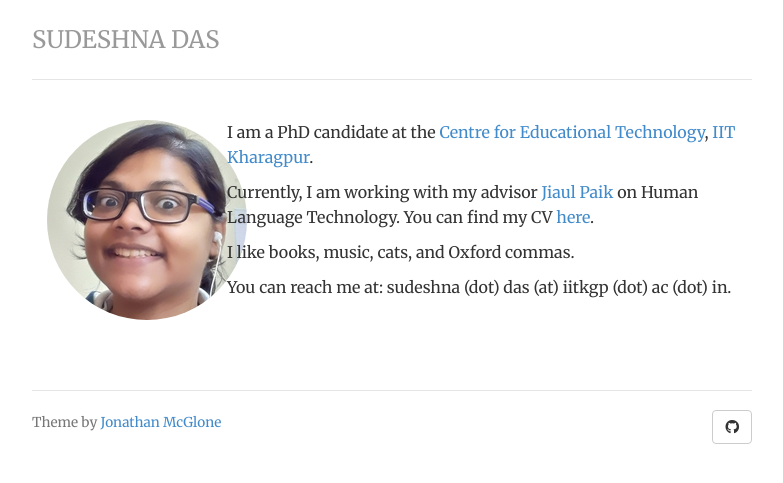
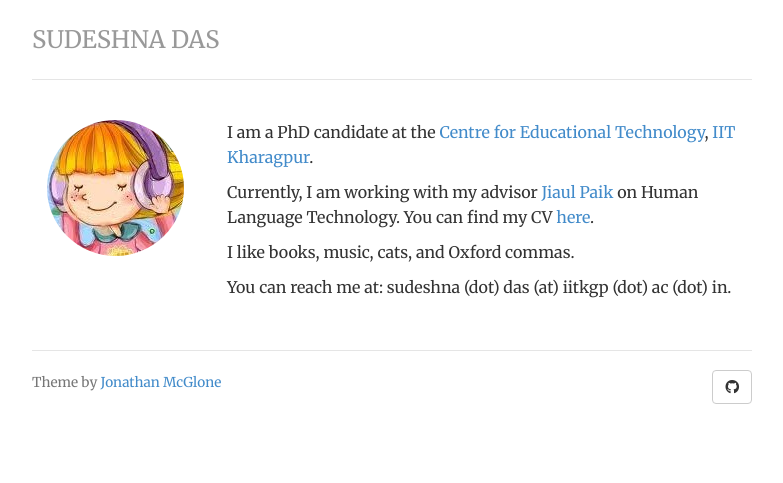
Before and after one commit to das-sudeshna/das-sudeshna.github.io, a Jekyll site: the page built from index.html, in a window 1280 px wide. Shown: the top 483 px of the page, without its empty margins (248-1031 px from the left). Built offline with Jekyll 4.4.1, drawn with Linux system fonts in a browser that asks for light colours; nearby versions of some CDN libraries.

Commit message:
Update index.html

```diff
--- a/index.html
+++ b/index.html
@@ -7,7 +7,7 @@
 <div class="row marketing">
 
 	<div class="col-sm-3">
-	<img  class="img-circle avatar" alt="Sudeshna Das" src="img/sud-1.jpg"> <!-- make image 200px by 200px for best fit-->
+	<img  class="img-circle avatar" alt="Sudeshna Das" src="img/sud-0.jpg"> <!-- make image 200px by 200px for best fit-->
 	</div>
 
 	<div class="col-sm-9">
```
